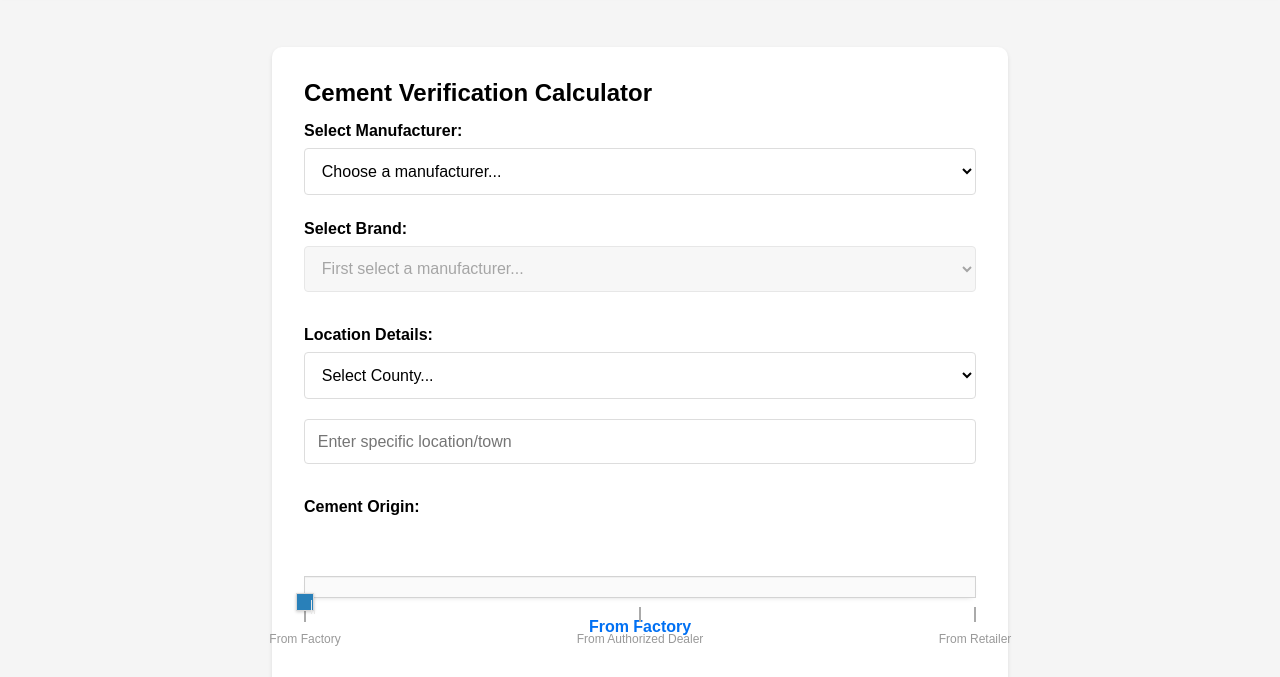
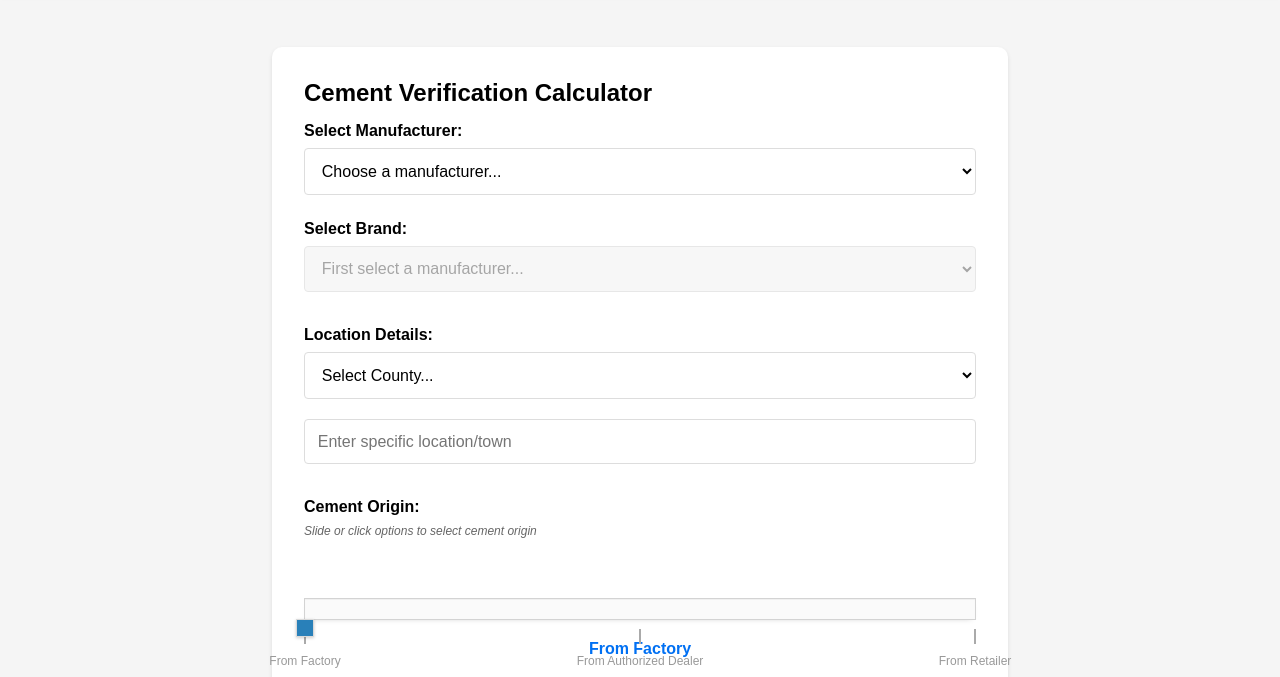
Before and after one commit to David-MN-m/hakikisha-cement, a plain HTML site: page results.html in a window 1280 px wide. Shown: the part 65-742 px from the top of the page. Drawn offline with nearby package versions, Linux system fonts and the light colour scheme.

Commit message:
Slider for cement

```diff
--- a/results.html
+++ b/results.html
@@ -255,10 +255,10 @@
 }
 
 #originSlider {
-    height: 10px;
+    height: 18px;  /* Increased height to accommodate handle */
     margin: 20px 0;
     border-radius: 0;
-    padding-top: 20px;  /* Add padding to move slider down */
+    padding-top: 20px;
 }
 
 #originSlider .noUi-connect {
@@ -272,8 +272,13 @@
     background: #2980b9;
     box-shadow: 0 1px 3px rgba(0,0,0,0.2);
     cursor: pointer;
-    top: -4px;
+    top: 0;  /* Changed to align with track */
     right: -9px;
+}
+
+#originSlider .noUi-handle:before,
+#originSlider .noUi-handle:after {
+    display: none;  /* Remove default lines in handle */
 }
 
 #originDescription {
@@ -296,6 +301,14 @@
 
 #originSlider .noUi-marker {
     margin-top: 5px;
+}
+
+/* Slider instruction text */
+.slider-instruction {
+    font-size: 12px;
+    color: #666;
+    margin-bottom: 10px;
+    font-style: italic;
 }
     </style>
 
@@ -356,6 +369,7 @@
     </div>
     <div class="input-group">
         <label>Cement Origin:</label>
+        <div class="slider-instruction">Slide or click options to select cement origin</div>
         <div class="origin-slider-container">
             <div id="originSlider"></div>
             <div id="originDescription"></div>
```
Lines whose indentation alone changed are shown as unchanged.
